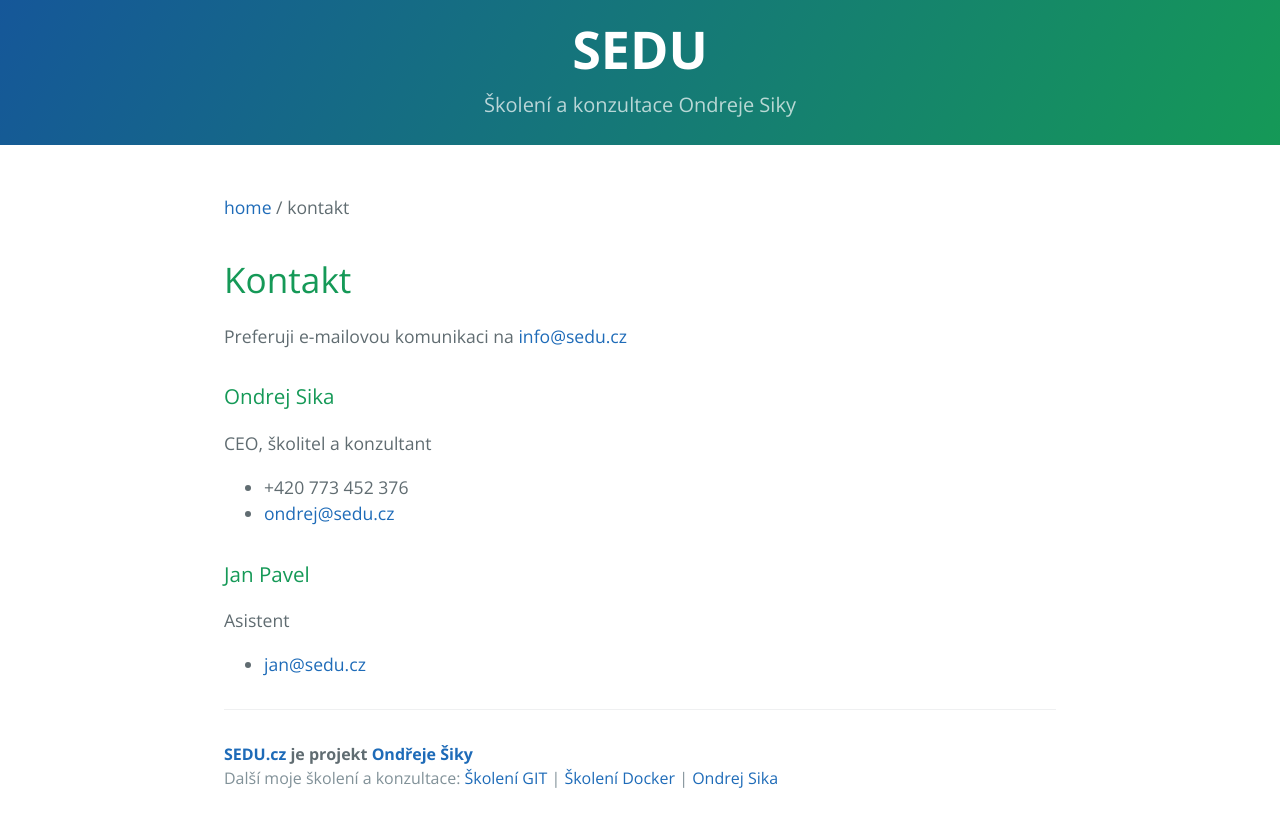
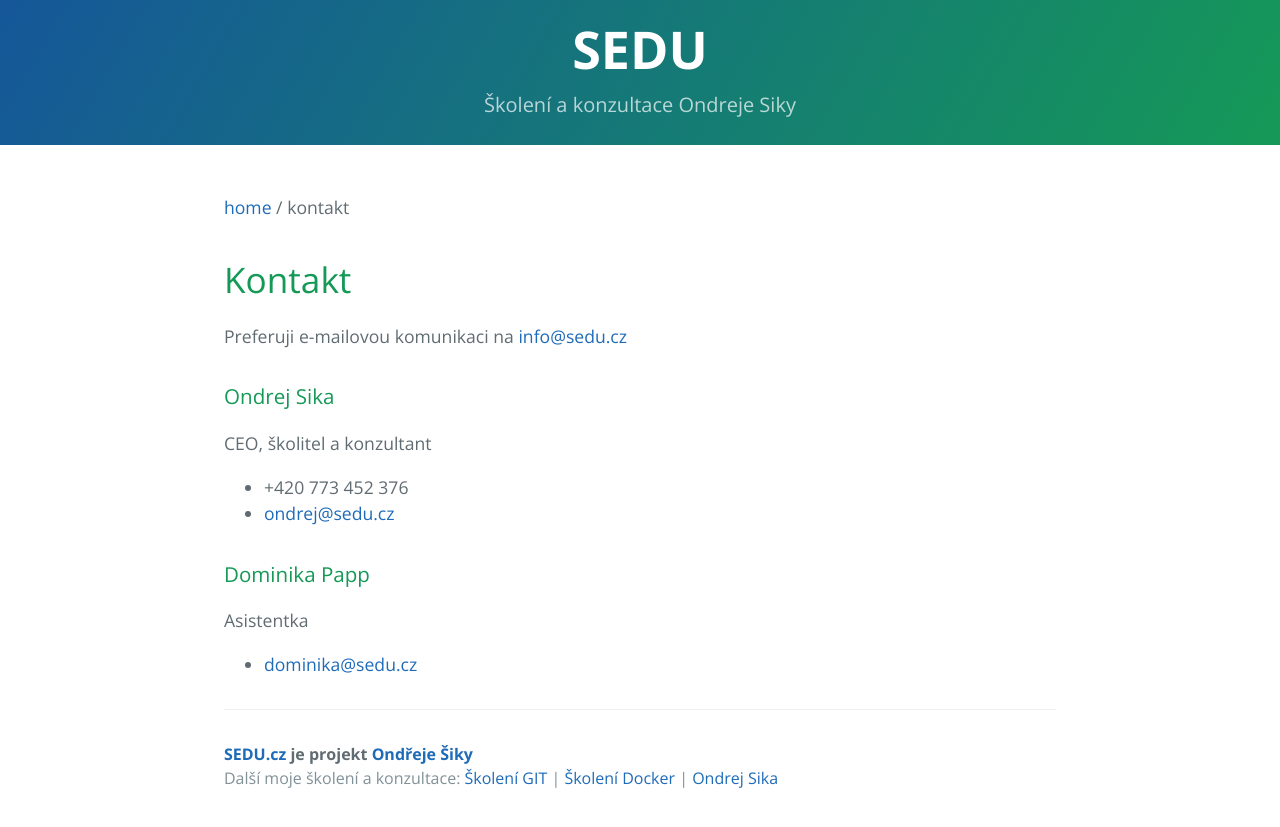
Before and after one commit to ondrejsika/sedu.cz, a Jekyll site: the page built from kontakt.md, in a window 1280 px wide. Shown: the top 827 px of the page. Built offline with Jekyll 4.4.1, drawn with Linux system fonts in a browser that asks for light colours.

Commit message:
update contacts

```diff
--- a/kontakt.md
+++ b/kontakt.md
@@ -17,8 +17,9 @@ CEO, školitel a konzultant
 - +420 773 452 376
 - <ondrej@sedu.cz>
 
-### Jan Pavel
 
-Asistent
+### Dominika Papp
 
-- <jan@sedu.cz>
+Asistentka
+
+- <dominika@sedu.cz>
```
